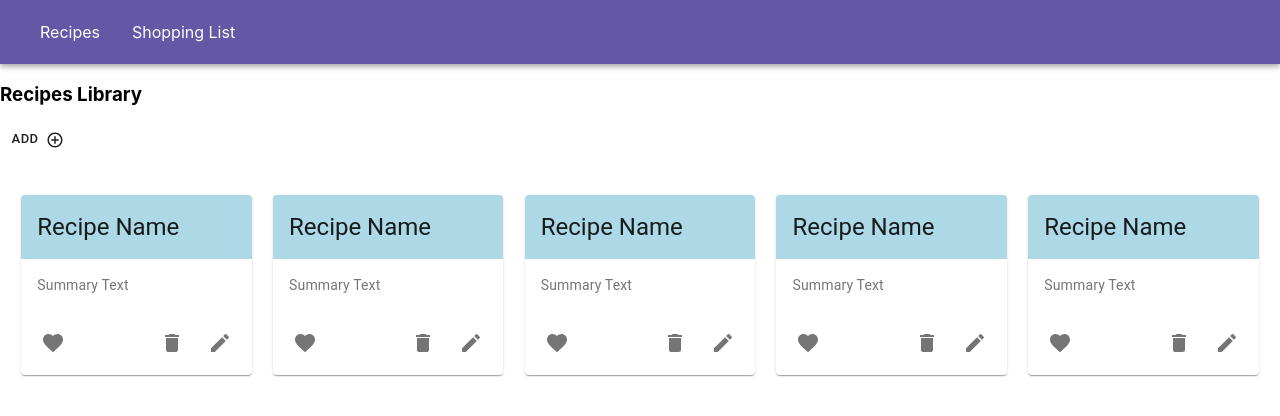
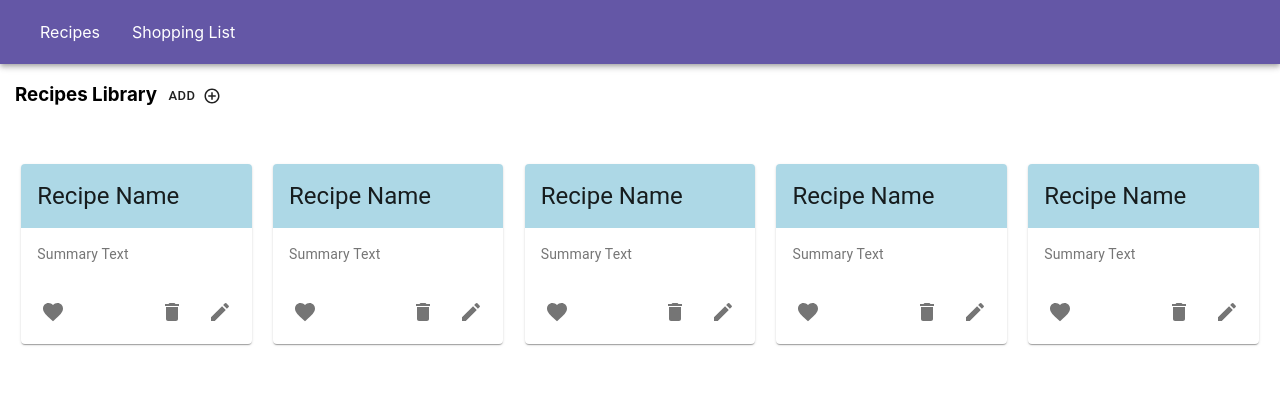
Before and after one commit to elainetsun/meal-planning-app, a React (Create React App) app in the folder meal-planning/: page /recipes in a window 1280 px wide. Shown: the top 416 px of the page. Built offline with nearby package versions, Linux system fonts and the light colour scheme.

Commit message:
fix styling

```diff
--- a/meal-planning/src/components/recipe-library/RecipesLibrary.module.scss
+++ b/meal-planning/src/components/recipe-library/RecipesLibrary.module.scss
@@ -1,5 +1,10 @@
 .recipeSection {
-    display: flex;
-    justify-content: space-evenly;
-    padding-top: 40px;
+  display: flex;
+  justify-content: space-evenly;
+  padding-top: 40px;
 }
+.recipesContainer {
+  margin-left: 15px;
+  display: flex;
+  flex-direction: row;
+}
--- a/meal-planning/src/components/recipe-library/RecipesLibrary.scss
+++ /dev/null
@@ -1,5 +0,0 @@
-.recipesContainer {
-  margin-left: 15px;
-  display: flex;
-  flex-direction: row;
-}
```
Also changed, not shown: meal-planning/jsconfig.json (deleted).
